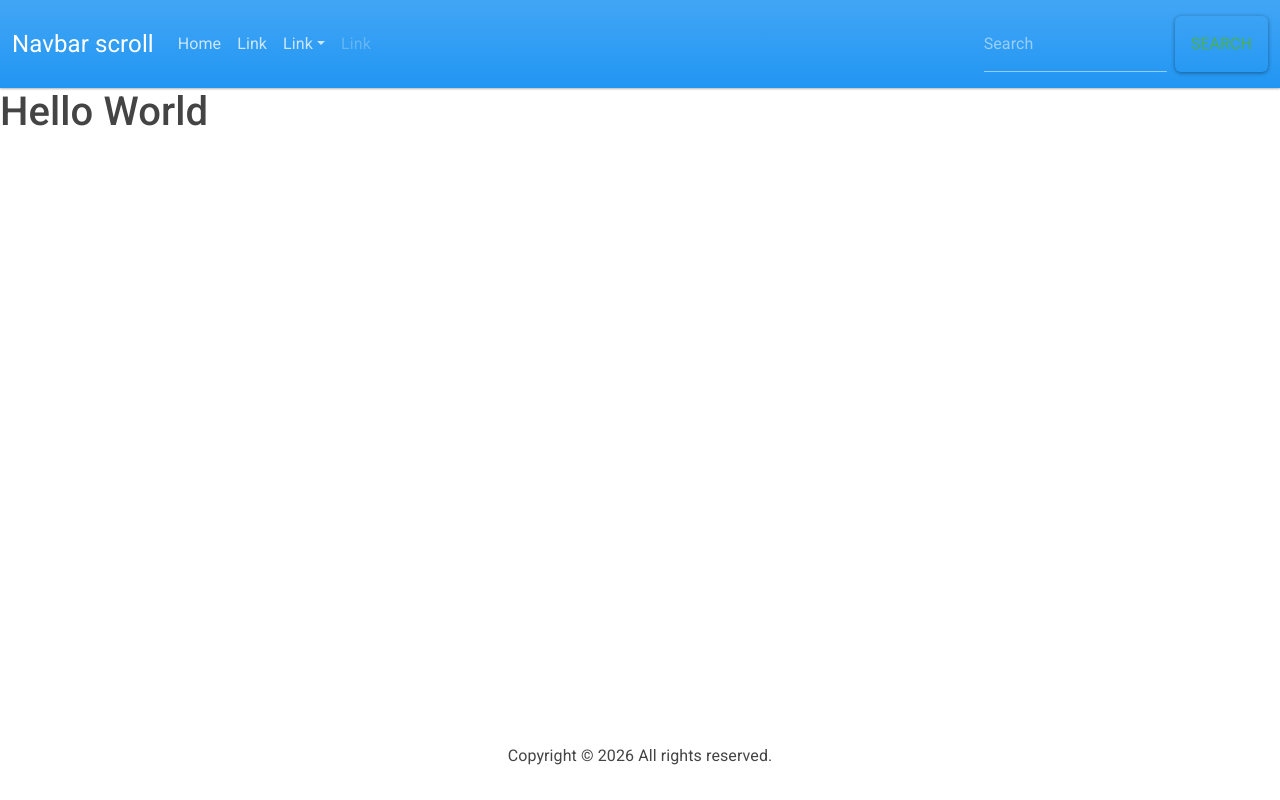
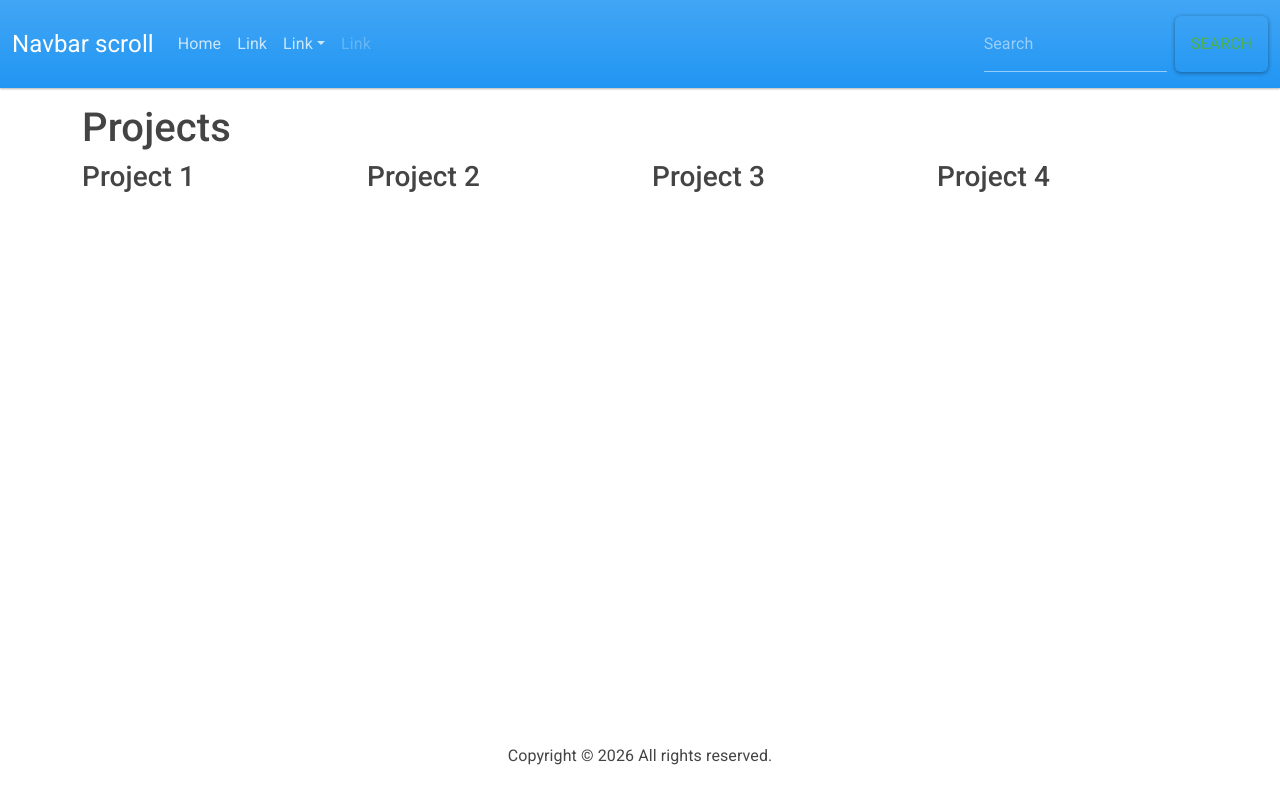
Before and after one commit to Nibe-Git-Hub/quiz4_frontend, a React (Create React App) app in the folder frontend/: page / in a window 1280 px wide. Built offline with nearby package versions, Linux system fonts and the light colour scheme.

Commit message:
WIP: Project List

```diff
--- a/frontend/package.json
+++ b/frontend/package.json
@@ -8,6 +8,7 @@
     "@testing-library/react": "^16.3.2",
     "@testing-library/user-event": "^13.5.0",
     "bootstrap": "^5.3.8",
+    "bootswatch": "^5.3.8",
     "react": "^19.2.4",
     "react-bootstrap": "^2.10.10",
     "react-dom": "^19.2.4",
--- a/frontend/public/index.html
+++ b/frontend/public/index.html
@@ -3,6 +3,7 @@
   <head>
     <meta charset="utf-8" />
     <link rel="icon" href="%PUBLIC_URL%/favicon.ico" />
+    <link rel="stylesheet" href="https://cdnjs.cloudflare.com/ajax/libs/font-awesome/7.0.1/css/all.min.css" integrity="sha512-2SwdPD6INVrV/lHTZbO2nodKhrnDdJK9/kg2XD1r9uGqPo1cUbujc+IYdlYdEErWNu69gVcYgdxlmVmzTWnetw==" crossorigin="anonymous" referrerpolicy="no-referrer" />
     <meta name="viewport" content="width=device-width, initial-scale=1" />
     <meta name="theme-color" content="#000000" />
     <meta
--- a/frontend/src/App.js
+++ b/frontend/src/App.js
@@ -1,12 +1,18 @@
+import { Row, Col, Container } from 'react-bootstrap'
+
 import Header from "./components/Header";
 import Footer from "./components/Footer";
+
+import HomeScreen from "./screens/HomeScreen";
 
 function App() {
   return (
     <div>
       <Header />
-      <main>
-        <h1>Hello World</h1>
+      <main className="py-3">
+        <Container>
+          <HomeScreen />
+        </Container>
       </main>
       <Footer />
     </div>
--- a/frontend/src/index.js
+++ b/frontend/src/index.js
@@ -1,5 +1,6 @@
 import React from "react";
 import ReactDOM from "react-dom/client";
+import "bootstrap/dist/css/bootstrap.min.css";
 import "./index.css";
 import App from "./App";
 import reportWebVitals from "./reportWebVitals";
--- /dev/null
+++ b/frontend/src/screens/HomeScreen.jsx
@@ -0,0 +1,25 @@
+import { Row, Col } from 'react-bootstrap'
+
+function HomeScreen() {
+  const projects = [
+    { name: 'Project 1' },
+    { name: 'Project 2' },
+    { name: 'Project 3' },
+    { name: 'Project 4' },
+  ]
+
+  return (
+    <div>
+      <h1>Projects</h1>
+      <Row>
+        {projects.map(project=> (
+          <Col key={project._id} sm={12} md={6} lg={4} xl={3}>
+            <h3>{project.name}</h3>
+          </Col>
+        ))}
+      </Row>
+    </div>
+  )
+}
+
+export default HomeScreen
```
Also changed, not shown: frontend/src/components/Project.jsx (added), frontend/src/components/Task.jsx (added), frontend/src/screens/ProjectCreateScreen.jsx (added), frontend/src/screens/ProjectScreen.jsx (added), frontend/src/screens/TaskCreateScreen.jsx (added), frontend/src/screens/UserCreateScreen.jsx (added), frontend/src/screens/UserListScreen.jsx (added), 1 other file (tests, documents, lock files or other folders).
